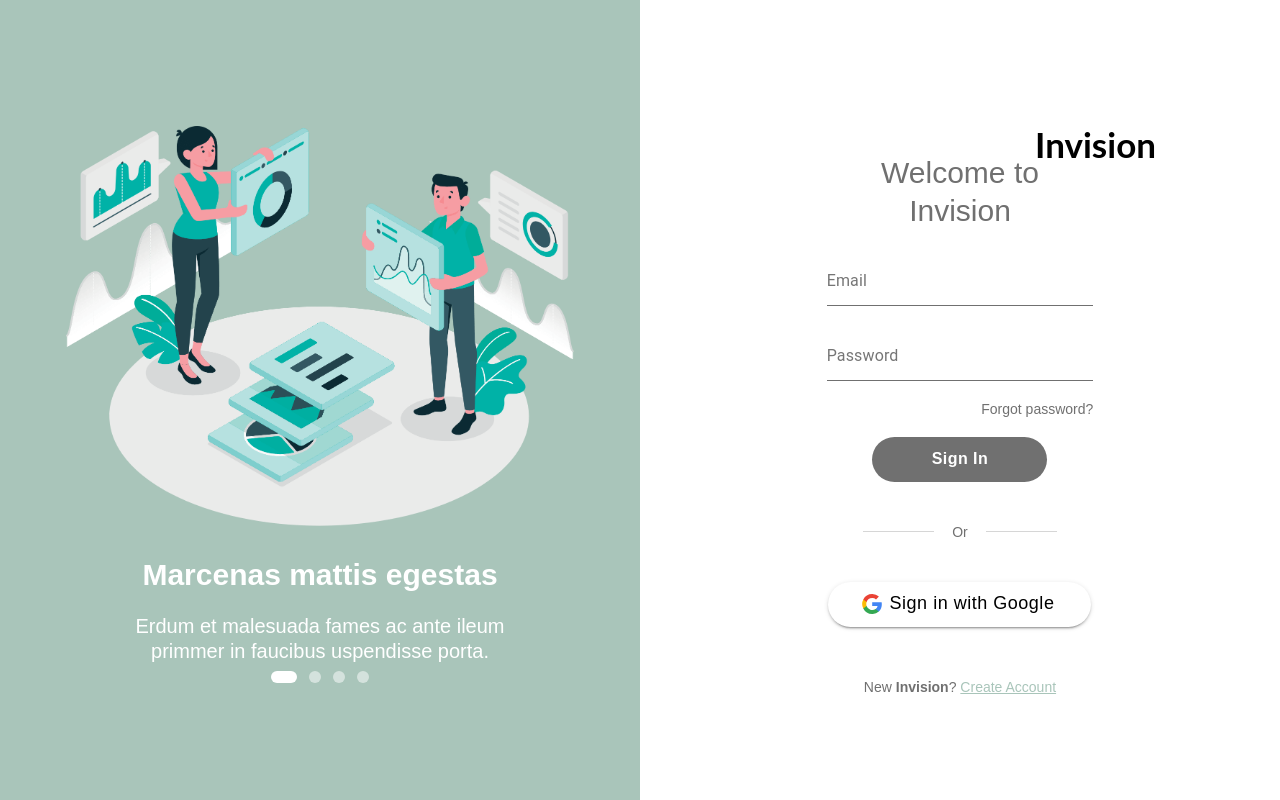
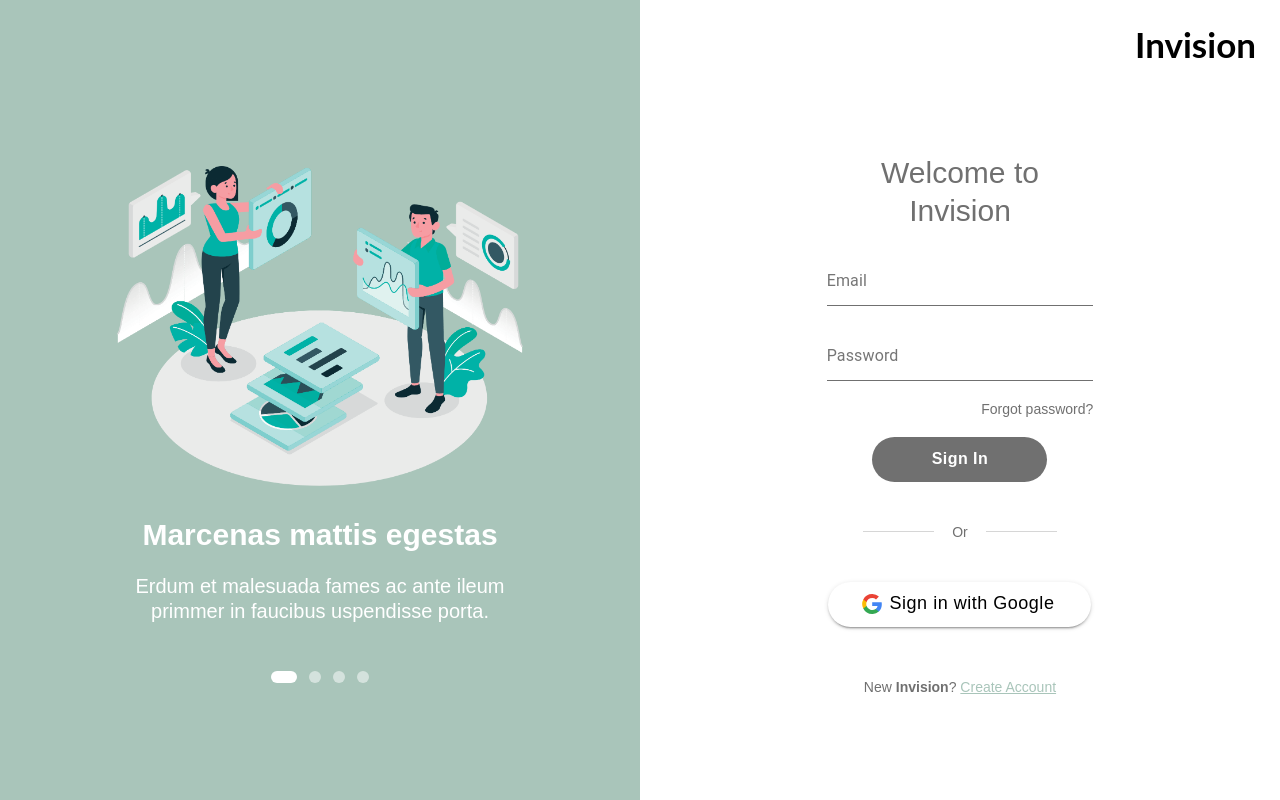
Before and after one commit to lpeil/invision, a React app: page /sign in a window 1280 px wide. Built offline with nearby package versions, Linux system fonts and the light colour scheme; a web font is replaced by a local one.

Commit message:
fix: set correctly responsiveness

```diff
--- a/src/components/Carousel/item.jsx
+++ b/src/components/Carousel/item.jsx
@@ -11,7 +11,7 @@ const CarouselItem = ({ image, title, description }) => (
     justify="center"
     alignItems="center"
   >
-    <Grid item>
+    <Grid container item justify="center">
       <img src={image} alt={title} />
     </Grid>
     <Grid item container justify="center">
--- a/src/components/Carousel/style.scss
+++ b/src/components/Carousel/style.scss
@@ -14,8 +14,8 @@
     img {
       height: 555px;
       height: 705px;
-      max-height: 50vh;
-      max-width: 100%;
+      max-height: 40vh;
+      max-width: 80%;
       margin-bottom: 20px;
       object-fit: contain;
     }
--- a/src/pages/Sign/index.jsx
+++ b/src/pages/Sign/index.jsx
@@ -30,7 +30,7 @@ const Sign = () => {
             Invision
           </h1>
           <Grid
-            md={6}
+            lg={6}
             xs={10}
             item
             container
--- a/src/pages/Sign/style.scss
+++ b/src/pages/Sign/style.scss
@@ -114,7 +114,7 @@
   right: 124px;
 }
 
-@media (max-width: 960px) {
+@media (max-width: 1280px) {
   .invision-logo {
     top: 20px;
     right: 24px;
```
